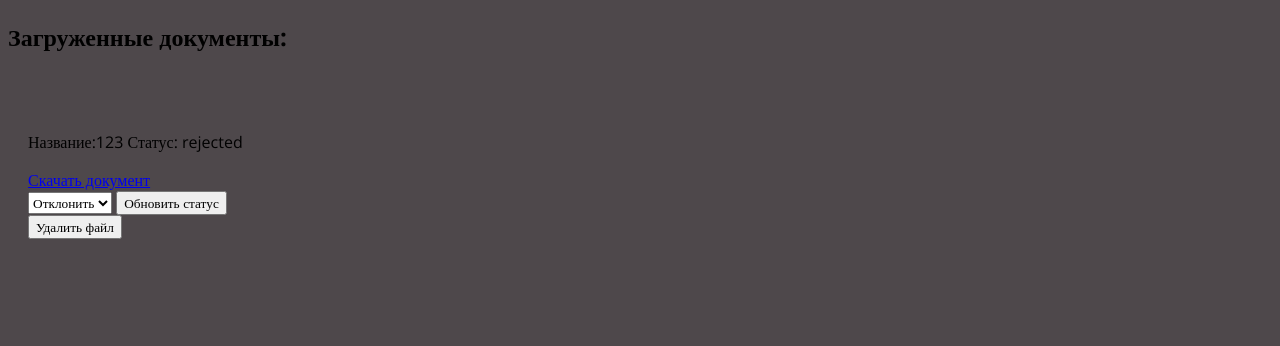
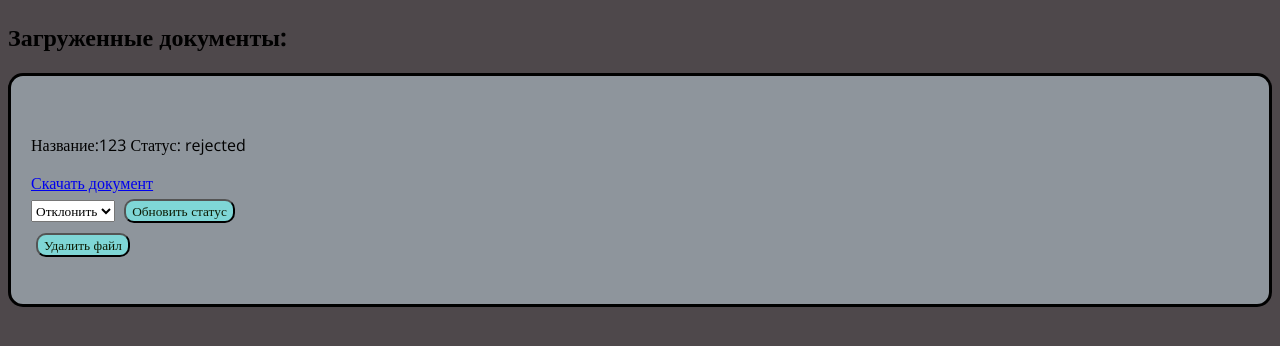
Before and after one commit to JAADGE/MyDMS, a Django app: page /docs/list in a window 1280 px wide. Shown: the part 170-516 px from the top of the page. Run offline with Django 5.2, Linux system fonts and the light colour scheme; a user stored in the database is signed in; data comes from the database, SQL or seed files in the repository; both versions use the stored data as it was after the commit; some libraries are stand-ins or nearby versions.

Commit message:
Можно писать диплом

```diff
--- a/project/docs/templates/documents/document_list.html
+++ b/project/docs/templates/documents/document_list.html
@@ -5,8 +5,9 @@
 {% endblock %}
 
 {% block content %}
-    <div align='left'>
+    <div id='file' align='left'>
         <h2>Загруженные документы:</h2>
+        <div class = 'bordered-file'>
             <ul>
                 {% for document in documents %}
                     <li>
--- a/project/main/static/main/css/main.css
+++ b/project/main/static/main/css/main.css
@@ -16,6 +16,10 @@ ul{
     font-size: 45px;
     padding: 20px;
     text-decoration: none;
+}
+.header_a:hover{
+    color: #7fd6d6;
+    transition:0,7s;
 }
 li{
     display: inline;
@@ -55,3 +59,24 @@ input.form-control {
     text-decoration: none;
     transition: background-color 0.3s ease;
   }
+.bordered-file {
+    border: solid;
+    border-color: black;
+    border-radius: 15px;
+    background: #8e959c;
+
+}
+
+.bordered-file button {
+    border-radius: 10px;
+    color: rgb(13, 27, 4);
+    transition: .2s linear;
+    background: #7fd6d6;
+    margin: 5px;
+}
+.bordered-file option {
+    border-radius: 10px;
+    color: rgb(27, 4, 4);
+    transition: .2s linear;
+    margin: 5px;
+}
```
Also changed, not shown: project/db.sqlite3, 3 other files. Lines whose indentation alone changed are shown as unchanged.
